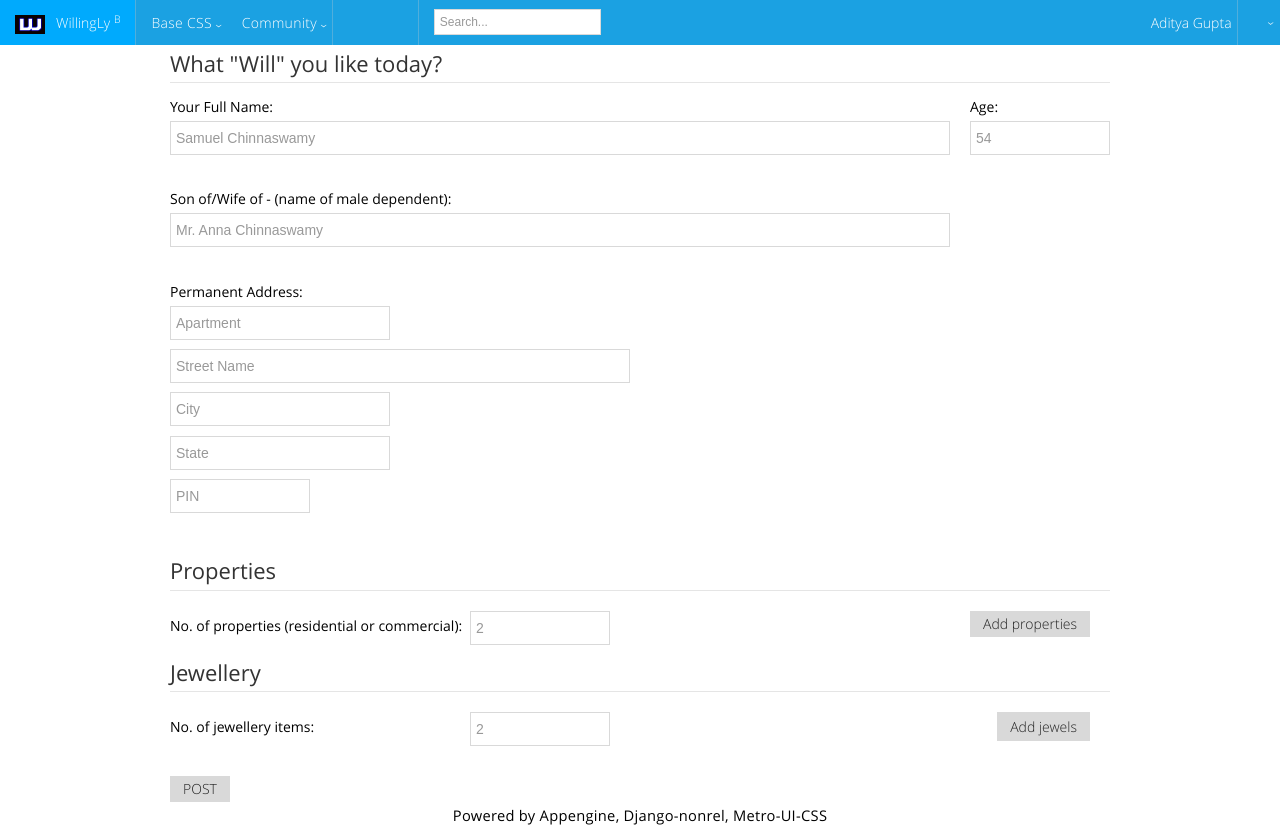
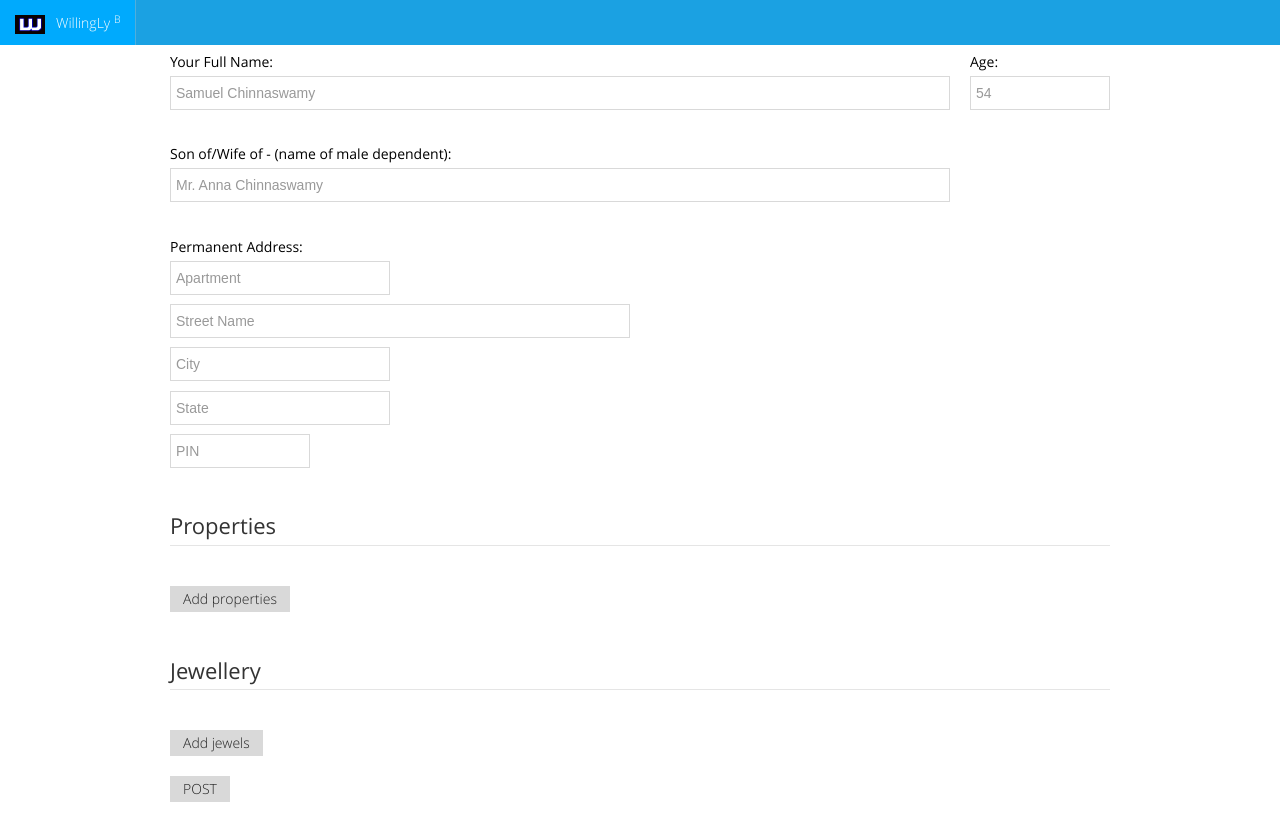
Before and after one commit to VinayakShukl/willingly, a Django app: page / in a window 1280 px wide. After the commit the page ends 802 px from the top, so only its background shows below. Run offline with Django 3.2, Linux system fonts and the light colour scheme; some web fonts are replaced.

Commit message:
new items in same row, fixed navbar

```diff
--- a/templates/base.html
+++ b/templates/base.html
@@ -17,83 +17,11 @@
 
 <body class="metro" style="height: 100%">
 <div id="header">
-    <div class="navbar">
+    <div class="navigation-bar fixed-top" role="navigation">
         <div class="navbar-content">
-
-            <a href="/" class="element"><img src="static/img/logo.png" alt="logo" width="30px"/> &nbsp; WillingLy <sup>B</sup></a>
+            <a href="/" class="element"><img src="{% static "img/logo.png"%}" alt="logo" width="30px"/> &nbsp; WillingLy <sup>B</sup></a>
             <span class="element-divider"></span>
-
             <a class="pull-menu" href="#"></a>
-            <ul class="element-menu">
-                <li>
-                    <a class="dropdown-toggle" href="#">Base CSS</a>
-                    <ul class="dropdown-menu" data-role="dropdown">
-                        <li><a href="requirements.html">Requirements</a></li>
-                        <li>
-                            <a href="#" class="dropdown-toggle">General CSS</a>
-                            <ul class="dropdown-menu" data-role="dropdown">
-                                <li><a href="global.html">Global styles</a></li>
-                                <li><a href="grid.html">Grid system</a></li>
-                                <div class="divider"></div>
-                                <li><a href="typography.html">Typography</a></li>
-                                <li><a href="tables.html">Tables</a></li>
-                                <li><a href="forms.html">Forms</a></li>
-                                <li><a href="buttons.html">Buttons</a></li>
-                                <li><a href="images.html">Images</a></li>
-                            </ul>
-                        </li>
-                        <li class="divider"></li>
-                        <li><a href="responsive.html">Responsive</a></li>
-                        <li class="disabled"><a href="layouts.html">Layouts and templates</a></li>
-                        <li class="divider"></li>
-                        <li><a href="icons.html">Icons</a></li>
-                    </ul>
-                </li>
-                <li>
-                    <a class="dropdown-toggle"  href="#">Community</a>
-                    <ul class="dropdown-menu" data-role="dropdown">
-                        <li class="disabled"><a href="http://blog.metroui.net">Blog</a></li>
-                        <li class="disabled"><a href="http://forum.metroui.net">Community Forum</a></li>
-                        <li class="divider"></li>
-                        <li><a href="https://github.com/olton/Metro-UI-CSS">Github</a></li>
-                        <li class="divider"></li>
-                        <li><a href="https://github.com/olton/Metro-UI-CSS/blob/master/LICENSE">License</a></li>
-                    </ul>
-                </li>
-            </ul>
-
-            <div class="no-tablet-portrait">
-                <span class="element-divider"></span>
-                <a class="element brand" href="#"><span class="icon-spin"></span></a>
-                <a class="element brand" href="#"><span class="icon-printer"></span></a>
-                <span class="element-divider"></span>
-
-                <div class="element input-element">
-                    <form>
-                        <div class="input-control text">
-                            <input type="text" placeholder="Search...">
-                            <button class="btn-search"></button>
-                        </div>
-                    </form>
-                </div>
-
-                <div class="element place-right">
-                    <a class="dropdown-toggle" href="#">
-                        <span class="icon-cog"></span>
-                    </a>
-                    <ul class="dropdown-menu place-right" data-role="dropdown">
-                        <li><a href="#">Products</a></li>
-                        <li><a href="#">Download</a></li>
-                        <li><a href="#">Support</a></li>
-                        <li><a href="#">Buy Now</a></li>
-                    </ul>
-                </div>
-                <span class="element-divider place-right"></span>
-                <button class="element image-button image-left place-right">
-                    Aditya Gupta
-                </button>
-            </div>
-        </div>
     </div>
 </div>
 
@@ -118,10 +46,6 @@
     </div>
 </div>
 
-<div id="footer" style="clear: both; position: relative; text-align: center; margin: 0 auto;">
-    <p>Powered by Appengine, Django-nonrel, Metro-UI-CSS</p>
-</div>
-
 {% block js %}
 {% endblock %}
 </body>
--- a/templates/home.html
+++ b/templates/home.html
@@ -7,14 +7,15 @@
         <div class="grid">
             <div class="span12" style="margin: 0 auto; text-align: center;">
             </div>
-            <form method="POST" action="/" enctype="multipart/form-data" class="row span12" style="margin: 0 auto;">
+            <form id="main_form" method="POST" action="/" enctype="multipart/form-data" class="row span12"
+                  style="margin: 0 auto;">
                 {% csrf_token %}
                 <fieldset>
                     <legend style="margin-top: 60px">What "Will" you like today?</legend>
 
                     <div class="row" style="margin-top: -10px">
                         <div class="span10">
-                            <label >Your Full Name:</label>
+                            <label>Your Full Name:</label>
 
                             <div class="input-control text size10" data-role="input-control">
                                 <input type="text" placeholder="Samuel Chinnaswamy" name="name">
@@ -89,23 +90,21 @@
 
                     <legend style="margin-top: 30px;">Properties</legend>
                     <div class="row">
-                        <label class="span4">No. of properties (residential or commercial): </label>
+                        <div id="propplace" style="margin: 0; padding: 0"></div>
+                    </div>
 
-                        <div class="input-control text size2 span2" data-role="input-control">
-                            <input id="numprop" type="text" placeholder="2" name="prop_num">
-                        </div>
-                        <div class="span4 offset2">
-                            <div style="float: right">
+                    <div class="row">
+                        <div class="span4">
+                            <div>
                                 <button class="btn" id="numpropbut" onclick="">Add properties</button>
                             </div>
                         </div>
                     </div>
 
-                    <div id="propplace">
-                    </div>
-                    <div id="propwindow" class="tile quadro" style="margin: 10px; height: 21em; display: none;">
+
+                    <div id="propwindow" class="tile quadro span6" style="height: auto; display: none; margin-right: 0">
                         <div class="container" style="margin: 10px;">
-                            <label > Property </label>
+                            <label style="text-align: center; font-weight: bold">Property</label>
 
                             <div>
                                 <div class="input-control radio default-style" data-role="input-control">
@@ -115,7 +114,6 @@
                                         Residential
                                     </label>
                                 </div>
-                                &nbsp; &nbsp;
                                 <div class="input-control radio  default-style" data-role="input-control">
                                     <label>
                                         <input type="radio" value="comm" class="radio-btn">
@@ -142,25 +140,24 @@
                         </div>
                     </div>
 
-                    <legend>Jewellery</legend>
+                    <legend style="margin-top: 40px;">Jewellery</legend>
                     <div class="row">
-                        <label class="span4">No. of jewellery items: </label>
+                        <div id="jewelplace" style="margin: 0; padding: 0"></div>
+                    </div>
 
-                        <div class="input-control text size2 span2" data-role="input-control">
-                            <input id="numjewel" type="text" placeholder="2" name="jewel_num">
-                        </div>
-                        <div class="span4 offset2">
-                            <div style="float: right">
-                                <button id="numjewelbut" style="line-height: normal" onclick="">Add jewels</button>
+                    <div class="row">
+                        <div class="span4">
+                            <div>
+                                <button class="btn" id="numjewelbut" onclick="">Add jewels</button>
                             </div>
                         </div>
                     </div>
 
-                    <div id="jewelplace">
-                    </div>
-                    <div id="jewelwindow" class="tile quadro" style="margin: 10px; height: 21em; display: none;">
+
+                    <div id="jewelwindow" class="tile quadro span6"
+                         style="margin-right: 0; height: auto; display: none;">
                         <div class="container" style="margin: 10px;">
-                            <label> Jewellery Item </label>
+                            <label style="text-align: center; font-weight: bold"> Jewellery Item </label>
 
                             <div>
                                 <label> Beneficiary: </label>
@@ -177,8 +174,9 @@
                                 </div>
 
                                 <div class="input-control textarea" data-role="input-control">
-                                    <img id="uploadPreview" style="width: 100px; height: 100px;" />
-                                    <input id='jewel_img' type="file" name="pic" accept="image/*" onchange="PreviewImage();">
+                                    <img id="uploadPreview" style="width: 100px; height: 100px;"/>
+                                    <input id='jewel_img' type="file" name="pic" accept="image/*"
+                                           onchange="PreviewImage();">
                                     <script>
                                         function PreviewImage() {
                                             var oFReader = new FileReader();
@@ -198,8 +196,8 @@
                     </div>
                 </fieldset>
                 <div class="row">
-                    <div class="sapn4">
-                        <input type="submit" value="POST" onclick=submit_post()>
+                    <div class="span4">
+                        <input type="submit" value="POST" onclick="submit_post()">
                     </div>
                 </div>
             </form>
@@ -216,54 +214,85 @@
         var last_jewel_id = 0;
 
         $("#numpropbut").click(function () {
-            var i = document.getElementById('numprop').value;
-            totprop += parseInt(i);
+            totprop += 1;
             if (totprop > 10) {
                 alert("We do not support more than 10 properties.");
-                totprop -= parseInt(i);
+                totprop -= 1;
                 return false;
             }
-            if (i > 0) {
-                for (j = 0; j < i; j++) {
-                    last_prop_id += 1;
+
+
+            if (totprop % 2 != 0) {
+                $("#propplace").append("<div class='row'></div>");
                 var propbox = $("#propwindow").clone();
-                    var sum = last_prop_id;
+                var sum = totprop;
                 propbox.attr("id", "propwindow" + sum);
-                    propbox.appendTo("#propplace");
+                $("#propplace").find("div:last-child").append(propbox);
                 propbox.show();
                 var eleList = document.querySelectorAll("#propwindow" + sum + " .radio-btn");
                 for (var k = 0; k < eleList.length; k++) {
-                        eleList[k].name = last_prop_id.toString();
+                    eleList[k].name = totprop.toString();
                 }
+            }
+            else {
+                var propbox = $("#propwindow").clone();
+                var sum = totprop;
+                propbox.attr("id", "propwindow" + sum);
+                var proprow = $("#propplace").find(".row:last-child");
+                proprow.append(propbox);
+                propbox.show();
+                var eleList = document.querySelectorAll("#propwindow" + sum + " .radio-btn");
+                for (var k = 0; k < eleList.length; k++) {
+                    eleList[k].name = totprop.toString();
+                }
+            }
+
+
+            return false;
+        });
+
+
+        $("#numjewelbut").click(function () {
+            totjewel += 1;
+            if (totjewel > 10) {
+                alert("We do not support more than 10 jewels.");
+                totjewel -= 1;
+                return false;
+            }
+
+            if (totjewel % 2 != 0) {
+                $("#jewelplace").append("<div class='row'></div>");
+                var jewelbox = $("#jewelwindow").clone();
+                var sum = totjewel;
+                jewelbox.attr("id", "jewelwindow" + sum);
+                $("#jewelplace").find("div:last-child").append(jewelbox);
+                jewelbox.show();
+                var eleList = document.querySelectorAll("#jewelwindow" + sum + " .radio-btn");
+                for (var k = 0; k < eleList.length; k++) {
+                    eleList[k].name = totprop.toString();
+                }
+            }
+            else {
+                var jewelbox = $("#jewelwindow").clone();
+                var sum = totprop;
+                jewelbox.attr("id", "jewelwindow" + sum);
+                var jewelrow = $("#jewelplace").find(".row:last-child");
+                jewelrow.append(jewelbox);
+                jewelbox.show();
+                var eleList = document.querySelectorAll("#jewelwindow" + sum + " .radio-btn");
+                for (var k = 0; k < eleList.length; k++) {
+                    eleList[k].name = totprop.toString();
                 }
             }
             return false;
-        })
+        });
 
-        $("#numjewelbut").click(function () {
-            var i = document.getElementById('numjewel').value;
-            totjewel += parseInt(i);
-            if (totjewel > 10) {
-                alert("We do not support more than 10 jewels.");
-                totjewel -= parseInt(i);
-                return false;
-            }
-            if (i > 0) {
-                for (j = 0; j < i; j++) {
-                    last_jewel_id += 1;
-                    var jewelbox = $("#jewelwindow").clone();
-                    var sum = last_jewel_id;
-                    jewelbox.attr("id", "jewelwindow" + sum);
-                    jewelbox.appendTo("#jewelplace");
-                    jewelbox.show();
-                }
-            }
-            return false;
-        })
 
         function submit_post() {
-            document.getElementById('numprop').value = totprop;
-            document.getElementById('numjewel').value = totjewel;
+            var input = $("<input>").attr("type", "hidden").attr("name", "prop_num").val(totprop);
+            $("#main_form").append($(input));
+            input = $("<input>").attr("type", "hidden").attr("name", "jewel_num").val(totjewel);
+            $("#main_form").append($(input));
         }
 
     </script>
```
Lines whose indentation alone changed are shown as unchanged.
